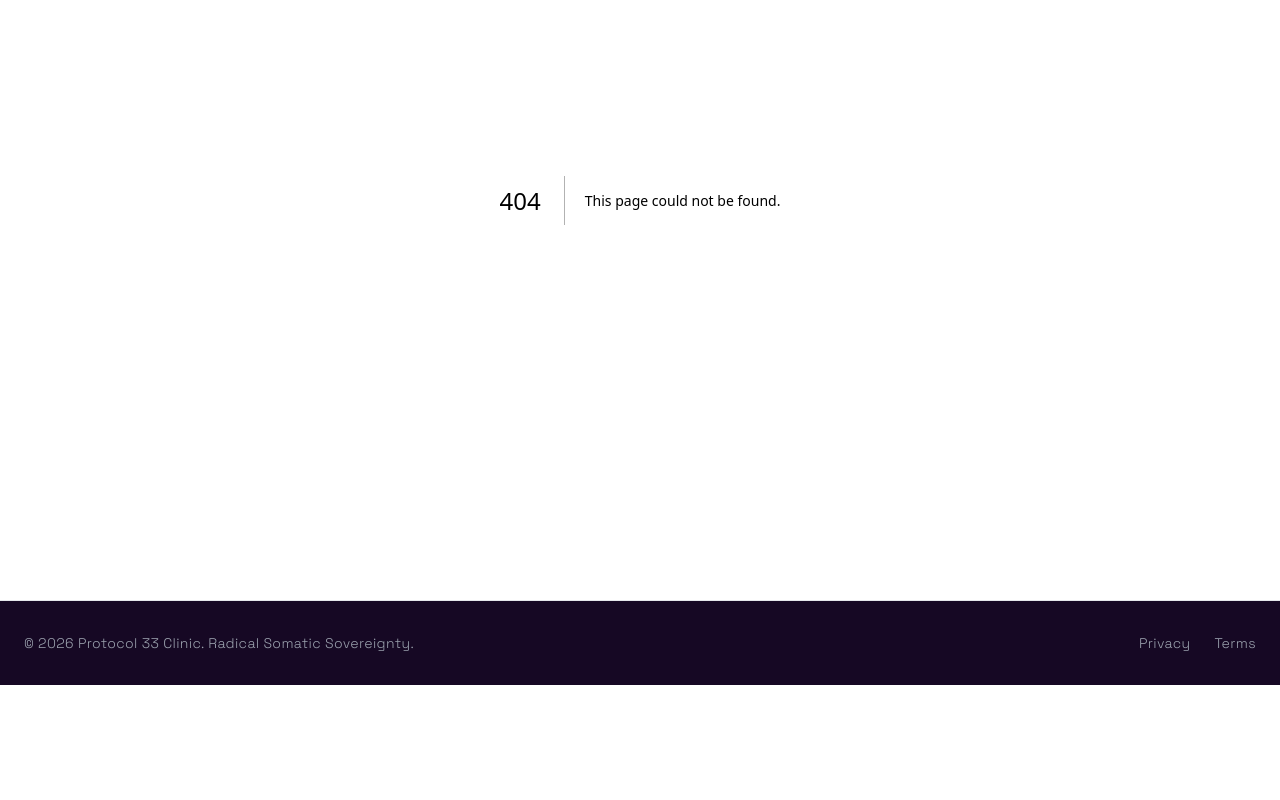
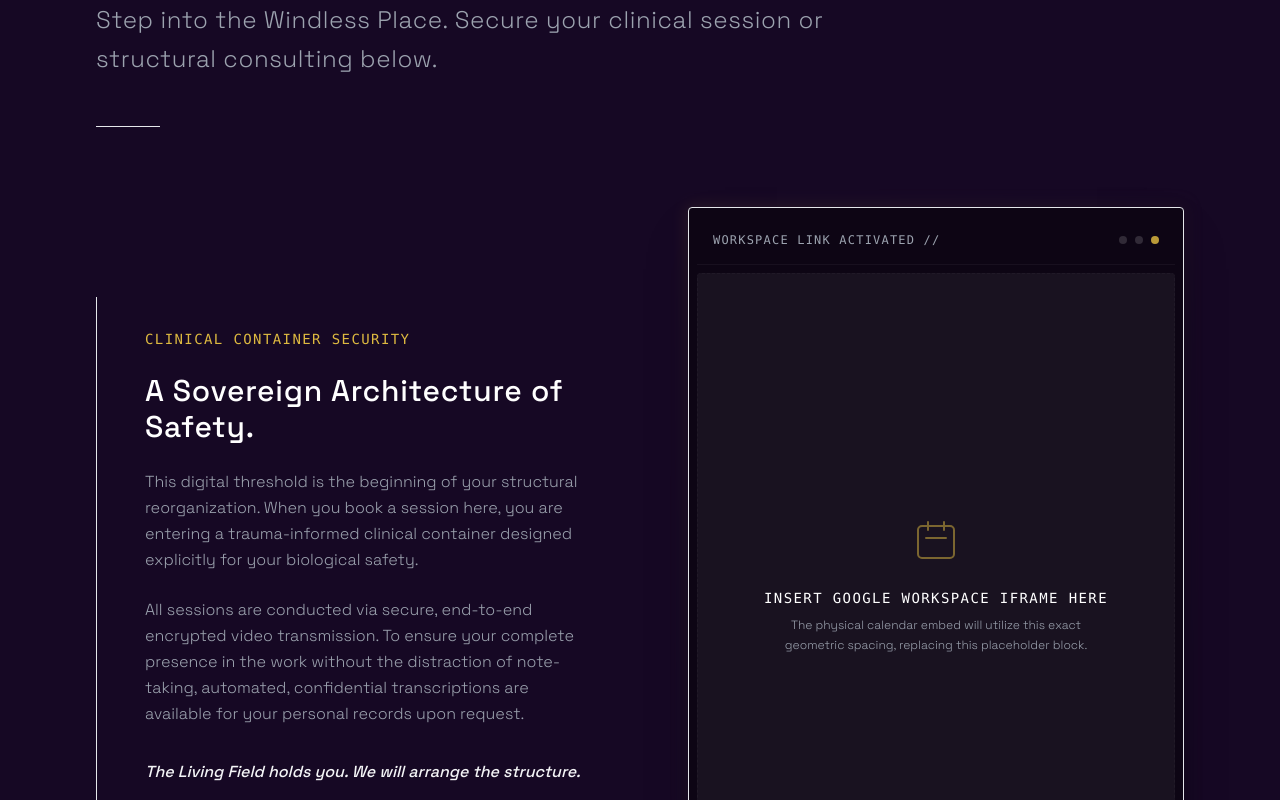
Before and after one commit to Peter999Bright-star/P33-command-centre, a Next.js app: page /contact in a window 1280 px wide. Before the commit this address had no page. Shown: the part 280-1080 px from the top of the page. Before the commit the page ends 965 px from the top, so only its background shows below. Built offline with nearby package versions, Linux system fonts and the light colour scheme.

Commit message:
feat: phase 5 the threshold contact and booking page

```diff
--- /dev/null
+++ b/src/app/contact/page.tsx
@@ -0,0 +1,81 @@
+import React from "react";
+
+export default function Contact() {
+    return (
+        <main className="min-h-screen p-8 lg:p-16 xl:p-24 bg-void-public text-primary pt-32">
+
+            {/* The Header (The Invitation) */}
+            <header className="mb-20 max-w-7xl mx-auto">
+                <h1 className="text-5xl md:text-6xl lg:text-7xl font-bold tracking-tight text-alchemical-gold mb-8">
+                    Initiate the Dialogue.
+                </h1>
+                <p className="text-muted text-xl md:text-2xl font-light tracking-wide leading-relaxed max-w-3xl">
+                    Step into the Windless Place. Secure your clinical session or structural consulting below.
+                </p>
+                <div className="w-16 h-px bg-platinum mt-12" />
+            </header>
+
+            {/* The Architecture (2-Column Grid) */}
+            <div className="max-w-7xl mx-auto grid grid-cols-1 lg:grid-cols-2 gap-16 lg:gap-24">
+
+                {/* Left Column: The Assurance */}
+                <div className="flex flex-col justify-center">
+                    <div className="border-l border-platinum pl-8 md:pl-12 py-8">
+                        <span className="text-alchemical-gold font-mono text-sm tracking-widest mb-6 block uppercase">
+                            Clinical Container Security
+                        </span>
+                        <h2 className="text-2xl md:text-3xl text-white font-medium mb-6 tracking-wide">
+                            A Sovereign Architecture of Safety.
+                        </h2>
+                        <div className="text-muted font-light leading-relaxed space-y-6">
+                            <p>
+                                This digital threshold is the beginning of your structural reorganization. When you book a session here, you are entering a trauma-informed clinical container designed explicitly for your biological safety.
+                            </p>
+                            <p>
+                                All sessions are conducted via secure, end-to-end encrypted video transmission. To ensure your complete presence in the work without the distraction of note-taking, automated, confidential transcriptions are available for your personal records upon request.
+                            </p>
+                            <p className="text-primary italic font-medium mt-8">
+                                The Living Field holds you. We will arrange the structure.
+                            </p>
+                        </div>
+                    </div>
+                </div>
+
+                {/* Right Column: The Bridge (Google Workspace Embed Container) */}
+                <div className="relative group">
+                    {/* The Subtle Edge Glow (The Portal Indicator) */}
+                    <div className="absolute -inset-0.5 bg-gradient-to-br from-alchemical-gold/20 to-void-deep rounded-sm blur-sm opacity-50 group-hover:opacity-100 transition duration-1000"></div>
+
+                    {/* The Iframe Receptacle */}
+                    <div className="relative h-[700px] w-full bg-void-deep border border-platinum rounded-sm p-2 shadow-2xl flex flex-col">
+                        <div className="flex items-center justify-between p-4 border-b border-platinum-subtle/30 mb-2">
+                            <span className="text-xs text-muted font-mono tracking-widest">WORKSPACE LINK ACTIVATED //</span>
+                            <div className="flex gap-2">
+                                <div className="w-2 h-2 rounded-full bg-platinum-subtle" />
+                                <div className="w-2 h-2 rounded-full bg-platinum-subtle" />
+                                <div className="w-2 h-2 rounded-full bg-alchemical-gold animate-pulse" />
+                            </div>
+                        </div>
+
+                        {/* Placeholder for actual Google Calendar Iframe */}
+                        <div className="w-full flex-grow bg-white/5 rounded-sm overflow-hidden relative">
+                            <div className="absolute inset-0 flex flex-col items-center justify-center text-center p-6 text-muted border border-dashed border-platinum-subtle/20">
+                                <svg className="w-12 h-12 text-alchemical-gold mb-6 opacity-50" fill="none" viewBox="0 0 24 24" stroke="currentColor">
+                                    <path strokeLinecap="round" strokeLinejoin="round" strokeWidth={1} d="M8 7V3m8 4V3m-9 8h10M5 21h14a2 2 0 002-2V7a2 2 0 00-2-2H5a2 2 0 00-2 2v12a2 2 0 002 2z" />
+                                </svg>
+                                <span className="font-mono text-sm tracking-widest block mb-2 text-white">INSERT GOOGLE WORKSPACE IFRAME HERE</span>
+                                <span className="text-xs font-light max-w-xs leading-relaxed">The physical calendar embed will utilize this exact geometric spacing, replacing this placeholder block.</span>
+                            </div>
+
+                            {/*
+                                USER INSTRUCTION: Replace this <iframe /> with your specific Google Calendar Embed Code
+                                <iframe src="https://calendar.google.com/calendar/..." style="border: 0" width="100%" height="100%" frameborder="0" scrolling="no"></iframe>
+                             */}
+                        </div>
+                    </div>
+                </div>
+
+            </div>
+        </main>
+    );
+}
```
